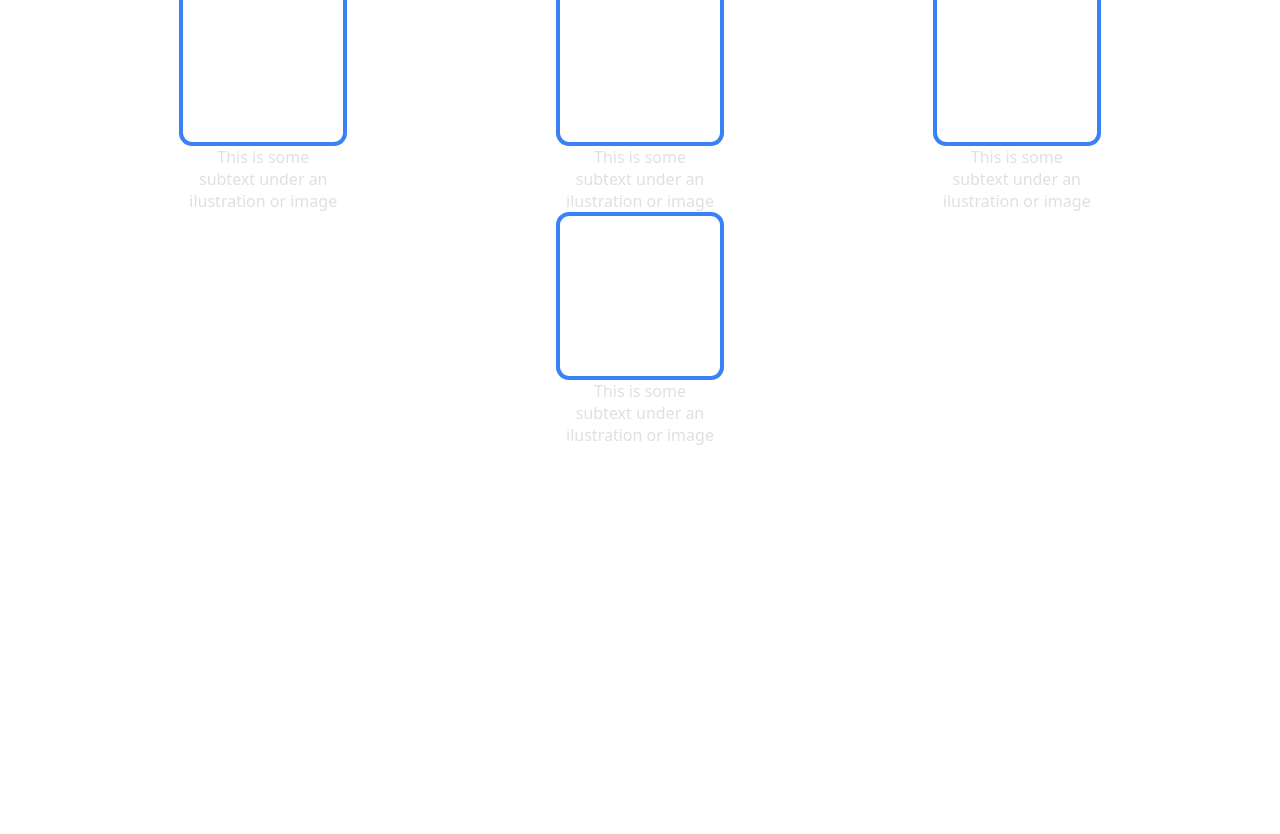
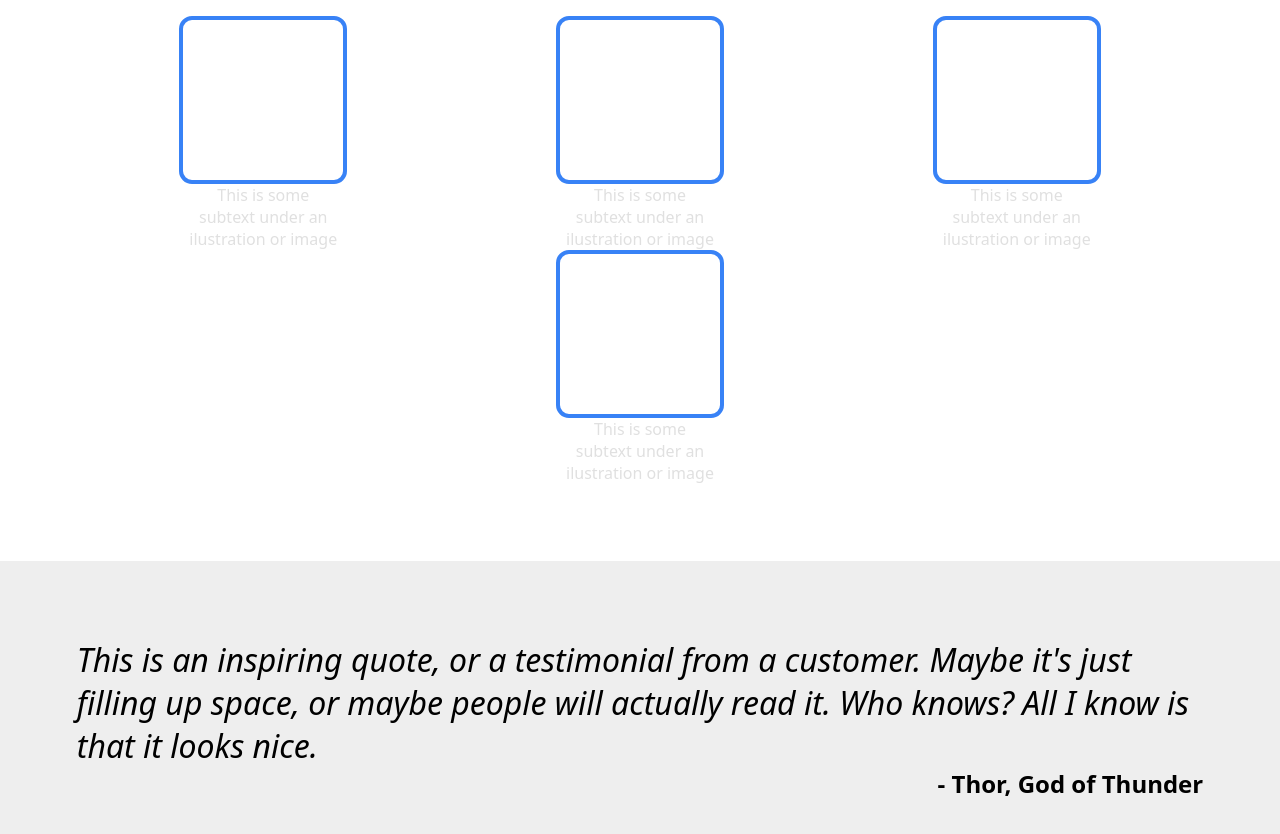
Before and after one commit to bogdan633/Odin-Landing-Page, a plain HTML site: page index.html in a window 1280 px wide. Shown: the part 702-1536 px from the top of the page. Before the commit the page ends 1180 px from the top, so only its background shows below. Drawn offline with Linux system fonts and the light colour scheme.

Commit message:
Add a quote and the author

```diff
--- a/index.html
+++ b/index.html
@@ -54,6 +54,10 @@
                 </div>
             </div>
         </div>
+        <div class="inspiring-quote">
+                <p class="quote"><em>This is an inspiring quote, or a testimonial from a customer. Maybe it's just filling up space, or maybe people will actually read it. Who knows? All I know is that it looks nice.</em></p>
+                <p class="author">- Thor, God of Thunder</p>
+        </div>
     </div>
 </body>
 </html>
--- a/main.css
+++ b/main.css
@@ -94,7 +94,7 @@
     flex-direction: column;
     align-items: center;
     justify-content: center;
-    margin-top:2.5%;
+    margin-top:5.5%;
     margin-bottom: 2.5%;
 }
 
@@ -134,3 +134,26 @@
 .main-title {
     font-size:38px;
 }
+
+.main {
+    margin-bottom: 6%;
+}
+
+.inspiring-quote {
+    background-color: rgb(238, 238, 238);
+    padding: 6%;
+    display: flex;
+    flex-direction: column;
+}
+
+.quote {
+    font-size: 2rem;
+    font-family:'Lucida Sans', 'Lucida Sans Regular', 'Lucida Grande', 'Lucida Sans Unicode', Geneva, Verdana, sans-serif;
+}
+
+.author {
+    display: flex;
+    justify-content: flex-end;
+    font-size:1.5rem;
+    font-weight: bold;
+}
```
